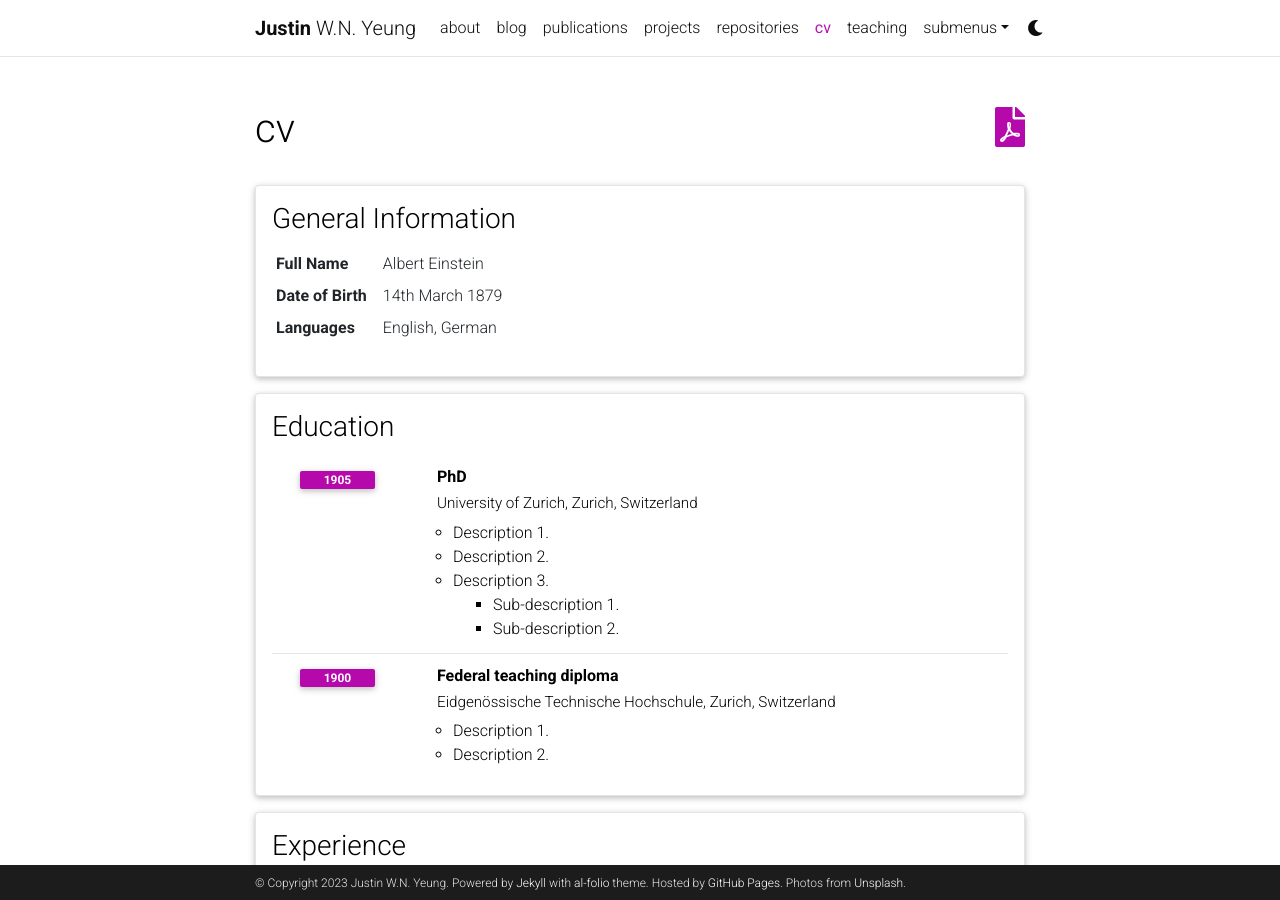
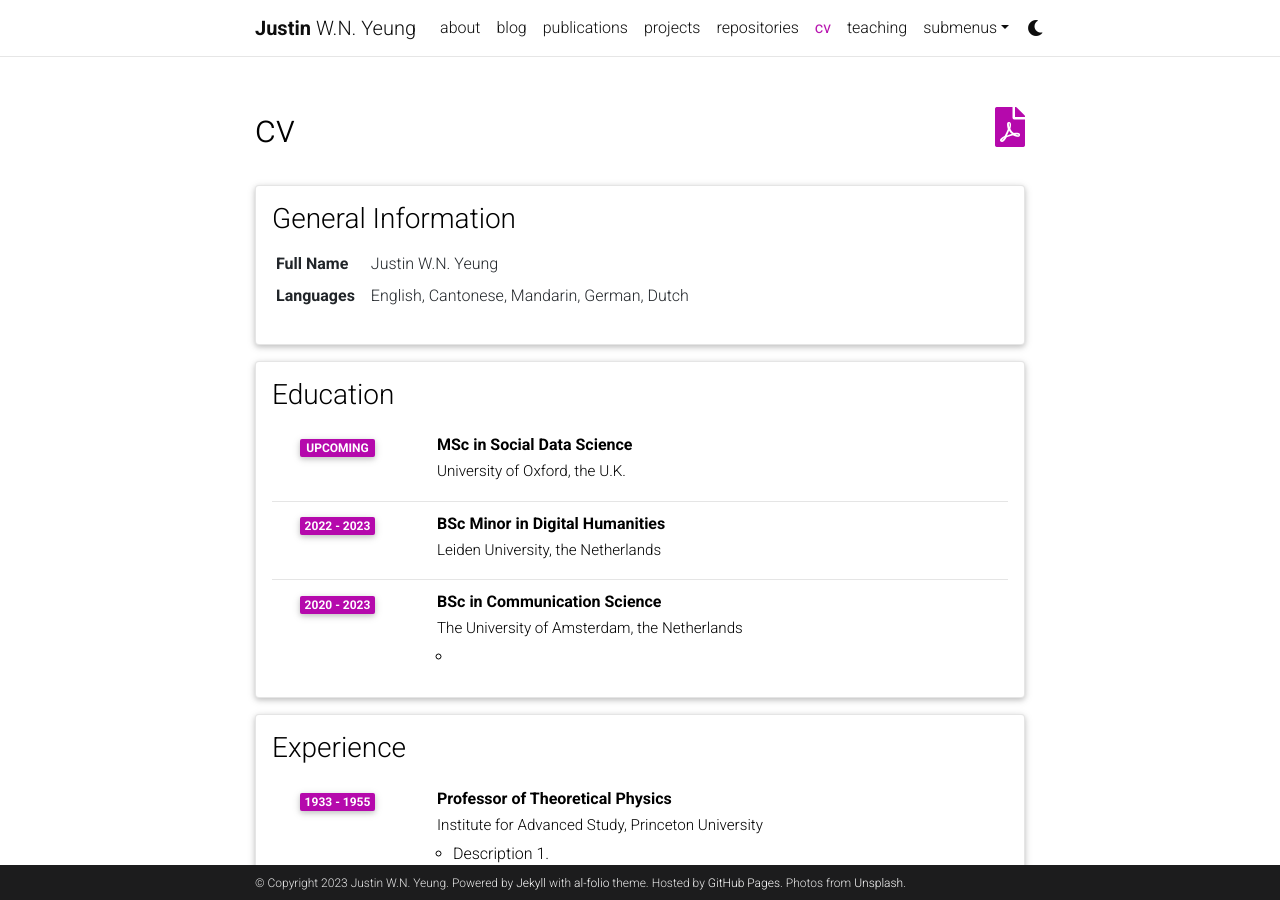
Before and after one commit to jyeungtin/jyeungtin.github.io, a Jekyll site: the page built from _pages/cv.md, in a window 1280 px wide and 900 px high. Built offline with Jekyll 4.4.1, drawn with Linux system fonts in a browser that asks for light colours; comment, search, counter and statistics services are not loaded; a style sheet for code colours, icons or effects is not loaded.

```diff
--- a/_data/cv.yml
+++ b/_data/cv.yml
@@ -2,31 +2,33 @@
   type: map
   contents:
     - name: Full Name
-      value: Albert Einstein
-    - name: Date of Birth
-      value: 14th March 1879
+      value: Justin W.N. Yeung
     - name: Languages
-      value: English, German
+      value: English, Cantonese, Mandarin, German, Dutch
 
 - title: Education
   type: time_table
   contents:
-    - title: PhD
-      institution: University of Zurich, Zurich, Switzerland
-      year: 1905
+    - title: MSc in Social Data Science
+      institution: University of Oxford, the U.K.
+      year: upcoming
       description:
-        - Description 1.
-        - Description 2.
-        - title: Description 3.
-          contents:
-            - Sub-description 1.
-            - Sub-description 2.
-    - title: Federal teaching diploma
-      institution: Eidgenössische Technische Hochschule, Zurich, Switzerland
-      year: 1900
+        #- Description 1.
+        #- Description 2.
+        #- title: Description 3.
+        #  contents:
+        #    - Sub-description 1.
+        #    - Sub-description 2.
+    - title: BSc Minor in Digital Humanities
+      institution: Leiden University, the Netherlands
+      year: 2022 - 2023
       description:
-        - Description 1.
-        - Description 2.
+
+    - title: BSc in Communication Science
+      institution: The University of Amsterdam, the Netherlands
+      year: 2020 - 2023
+      description:
+        -
 
 - title: Experience
   type: time_table
```
Also changed, not shown: _pages/about.md (+6 -10 lines), 1 other file.
